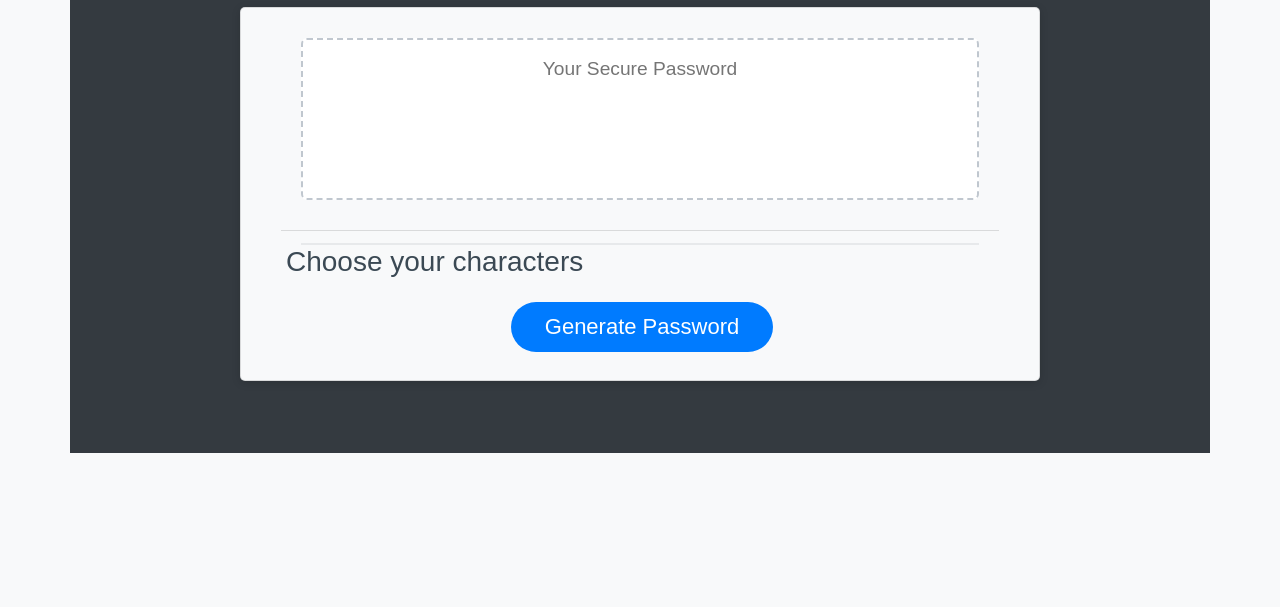
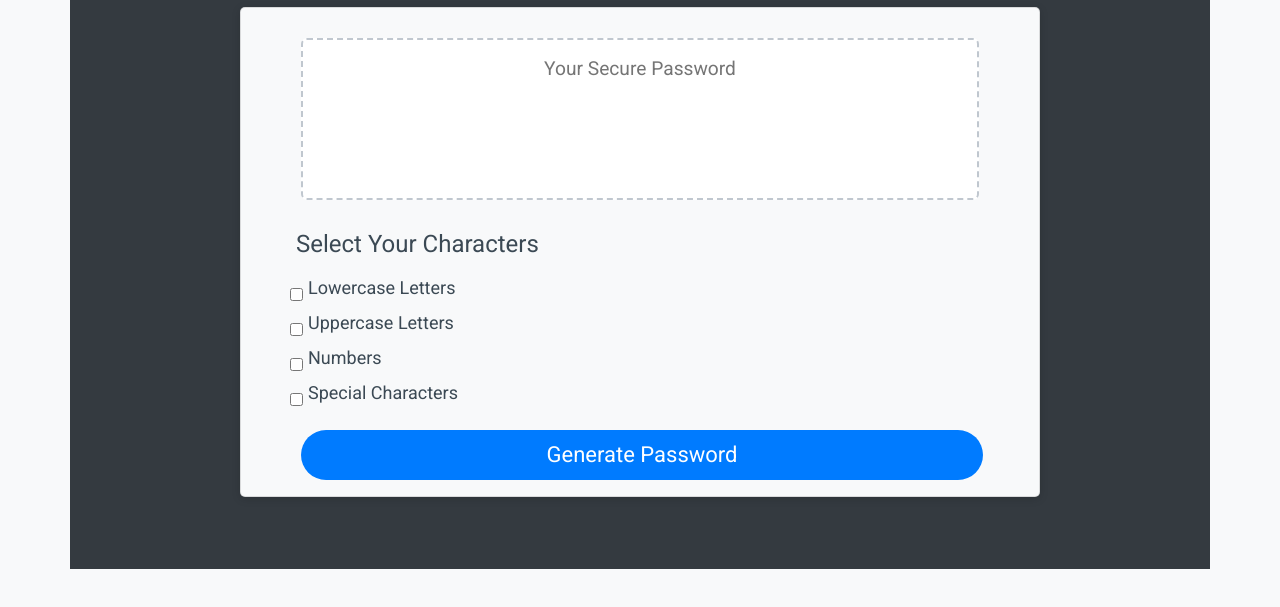
Before and after one commit to ambertrand/03-Password-Generator, a plain HTML site: page Develop/index.html in a window 1280 px wide. Shown: the part 109-716 px from the top of the page. Drawn offline with nearby package versions, Linux system fonts and the light colour scheme.

Commit message:
added character checkboxes

```diff
--- a/Develop/index.html
+++ b/Develop/index.html
@@ -27,12 +27,32 @@
             aria-label="Generated Password"></textarea>
         </div>
 
-        <div class="card-footer bg-light">
-          <div class="row">
-            <h3>Choose your characters</h3>
-          </div>
-          <button id="generate" class="btn-primary">Generate Password</button>
+
+        <div class="container pb-2">
+          <h4>Select Your Characters</h4>
         </div>
+
+        <div class="row pl-4">
+          <input type="checkbox" name="lowerCaseChar" id="lowerCaseChar" aria-label="Lowercase letter checkbox" />
+          <label for="lowerCaseChar">Lowercase Letters</label>
+        </div>
+
+        <div class="row pl-4">
+          <input type="checkbox" name="upperCaseChar" id="upperCaseChar" aria-label="Uppercase letter checkbox" />
+          <label for="upperCaseChar">Uppercase Letters</label>
+        </div>
+
+        <div class="row pl-4">
+          <input type="checkbox" name="numbers" id="numbers" aria-label="Number checkbox" />
+          <label for="numbers">Numbers</label>
+        </div>
+
+        <div class="row pl-4">
+          <input type="checkbox" name="specialChar" id="specialChar" aria-label="Special character checkbox" />
+          <label for="specialChar">Special Characters</label>
+        </div>
+
+        <button id="generate" class="btn-primary">Generate Password</button>
       </div>
     </main>
   </div>
--- a/Develop/style.css
+++ b/Develop/style.css
@@ -1,6 +1,4 @@
-*,
-*::before,
-*::after {
+* {
   box-sizing: border-box;
 }
 
@@ -13,7 +11,7 @@ body,
 }
 
 body {
-  font-family: sans-serif;
+  font-family: 'Roboto', sans-serif;
   background-color: #f9fbfd;
 }
 
@@ -42,34 +40,16 @@ header {
   padding: 0px 40px;
 }
 
-.card-header::after {
-  content: " ";
-  display: block;
-  width: 100%;
-  background: #e7e9eb;
-  height: 2px;
-}
-
 .card-body {
   min-height: 100px;
 }
 
-.card-footer {
-  text-align: center;
+input {
+  margin-top: 6px;
 }
 
-.card-footer::before {
-  content: " ";
-  display: block;
-  width: 100%;
-  background: #e7e9eb;
-  height: 2px;
-}
-
-.card-footer::after {
-  content: " ";
-  display: block;
-  clear: both;
+label {
+  padding-left: 5px;
 }
 
 .btn-primary {
```
